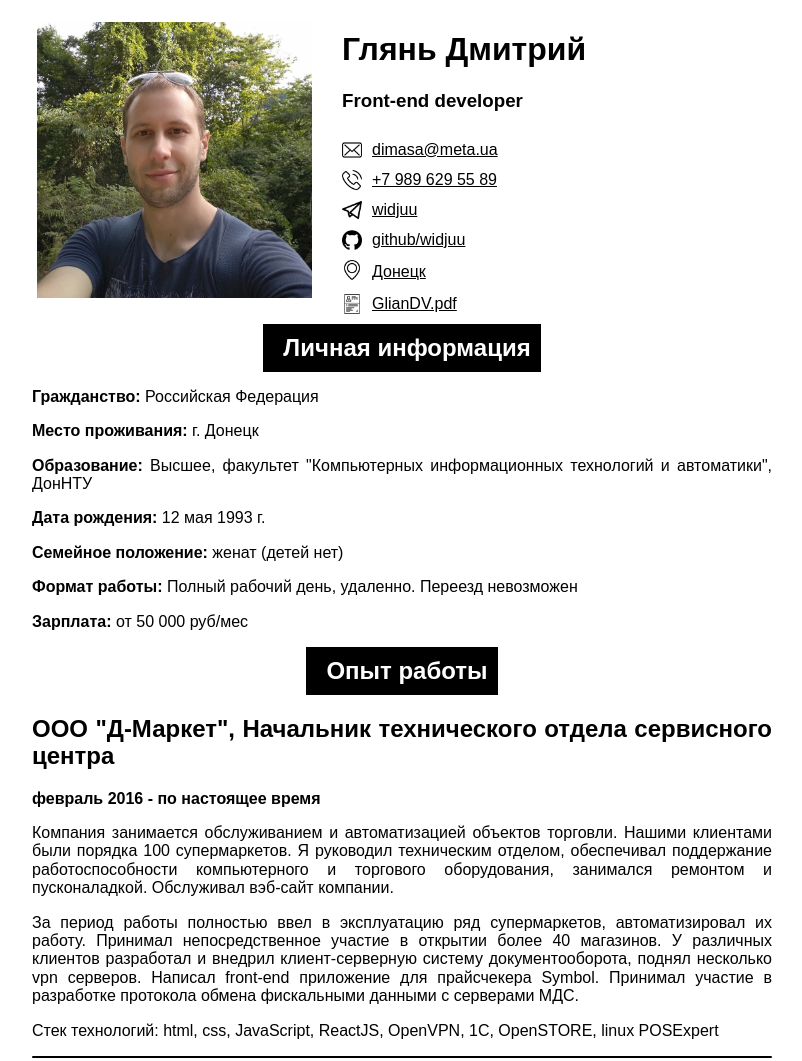
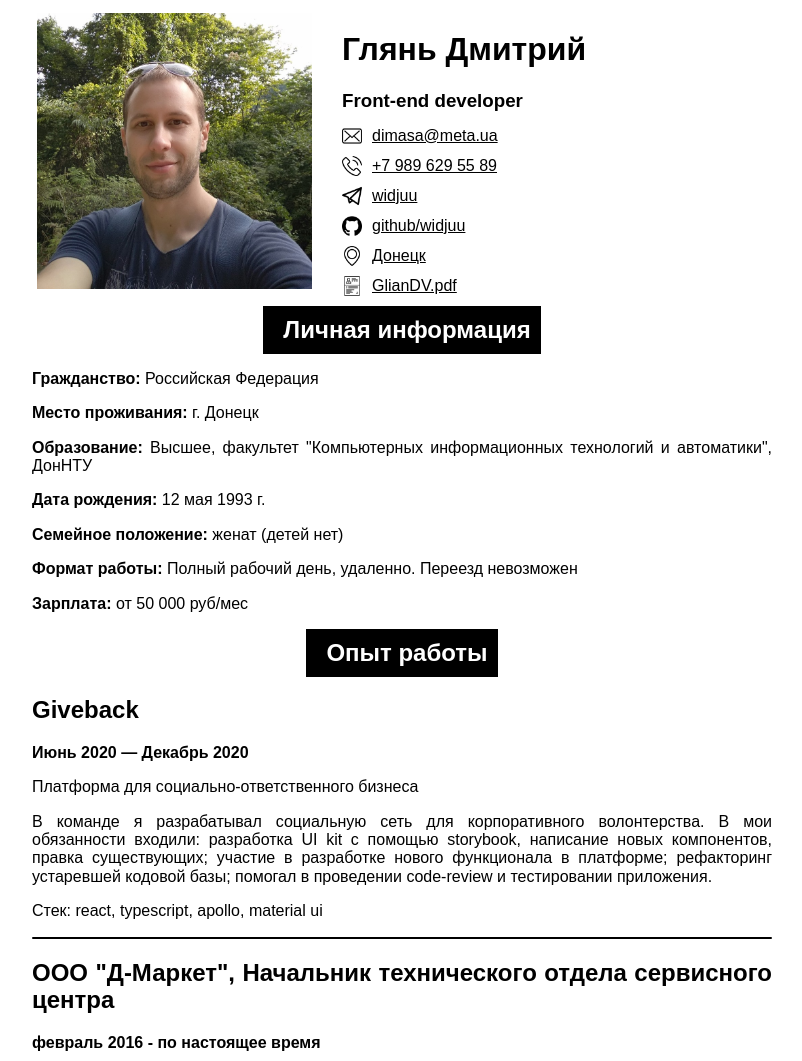
Before and after one commit to widjuu/summary, a website: page index.html in a window 1280 px wide. Shown: the top 1061 px of the page, without its empty margins (238-1040 px from the left). Drawn offline with Linux system fonts and the light colour scheme.

Commit message:
add expirience

```diff
--- a/index.html
+++ b/index.html
@@ -2,18 +2,22 @@
 <html>
   <head>
     <meta charset="utf-8" />
-    <meta name="viewport" content="width=device-width, initial-scale=1.0">
-    <title>Дмитрий Глянь</title>
+    <meta name="viewport" content="width=device-width, initial-scale=1.0" />
     <link rel="stylesheet" type="text/css" href="./style.css" />
     <link rel="stylesheet" href="./normalize.css" />
+    <title>Дмитрий Глянь</title>
   </head>
   <body>
     <div class="wrapper">
       <header>
-        <div><img class="avatar" src="./public/images/avatar.jpg" alt="my-photo" /></div>
         <div>
-          <h1>Глянь Дмитрий</h1>
-          <h3>Front-end developer</h3>
+          <img class="avatar" src="./public/images/avatar.jpg" alt="my-photo" />
+        </div>
+        <div class="contacts">
+          <div class="tittle">
+            <h1 class="name">Глянь Дмитрий</h1>
+            <h3 class="profession">Front-end developer</h3>
+          </div>
 
           <div class="contact-item">
             <img class="icon" src="./public/images/e-mail.png" alt="e-mail" />
@@ -33,7 +37,7 @@
           </div>
           <div class="contact-item">
             <img class="icon" src="./public/images/git.png" alt="github" />
-            <a href="http://github.com/widjuu" target="_blank">github/widjuu</п>
+            <a href="http://github.com/widjuu" target="_blank">github/widjuu</a>
           </div>
           <div class="contact-item">
             <img
@@ -41,13 +45,13 @@
               src="./public/images/location.png"
               alt="location"
             />
-            <a href="https://goo.gl/maps/mf1kmKfbSGyEFz7s5" target="_blank">Донецк</a>
+            <a href="https://goo.gl/maps/mf1kmKfbSGyEFz7s5" target="_blank"
+              >Донецк</a
+            >
           </div>
           <div class="contact-item">
             <img class="icon" src="./public/images/summary.png" alt="summary" />
-            <a href="./public/GlianDV.pdf" target="_blank"
-              >GlianDV.pdf</a
-            >
+            <a href="./public/GlianDV.pdf" target="_blank">GlianDV.pdf</a>
           </div>
         </div>
       </header>
@@ -59,7 +63,10 @@
       <section class="my-info">
         <p><b>Гражданство:</b> Российская Федерация</p>
         <p><b>Место проживания:</b> г. Донецк</p>
-        <p><b>Образование:</b> Высшее, факультет "Компьютерных информационных технологий и автоматики", ДонНТУ</p>
+        <p>
+          <b>Образование:</b> Высшее, факультет "Компьютерных информационных
+          технологий и автоматики", ДонНТУ
+        </p>
         <p><b>Дата рождения:</b> 12 мая 1993 г.</p>
         <p><b>Семейное положение:</b> женат (детей нет)</p>
         <p>
@@ -74,6 +81,22 @@
       </div>
 
       <section class="experience">
+        <div>
+          <h2>Giveback</h2>
+          <p><b>Июнь 2020 — Декабрь 2020</b></p>
+          <p>Платформа для социально-ответственного бизнеса</p>
+          <p>
+            В команде я разрабатывал социальную сеть для корпоративного
+            волонтерства. В мои обязанности входили: разработка UI kit с помощью
+            storybook, написание новых компонентов, правка существующих; участие
+            в разработке нового функционала в платформе; рефакторинг устаревшей
+            кодовой базы; помогал в проведении code-review и тестировании
+            приложения.
+          </p>
+          <p>Стек: react, typescript, apollo, material ui</p>
+        </div>
+
+        <div class="line"></div>
         <div>
           <h2>
             ООО "Д-Маркет", Начальник технического отдела сервисного центра
```
